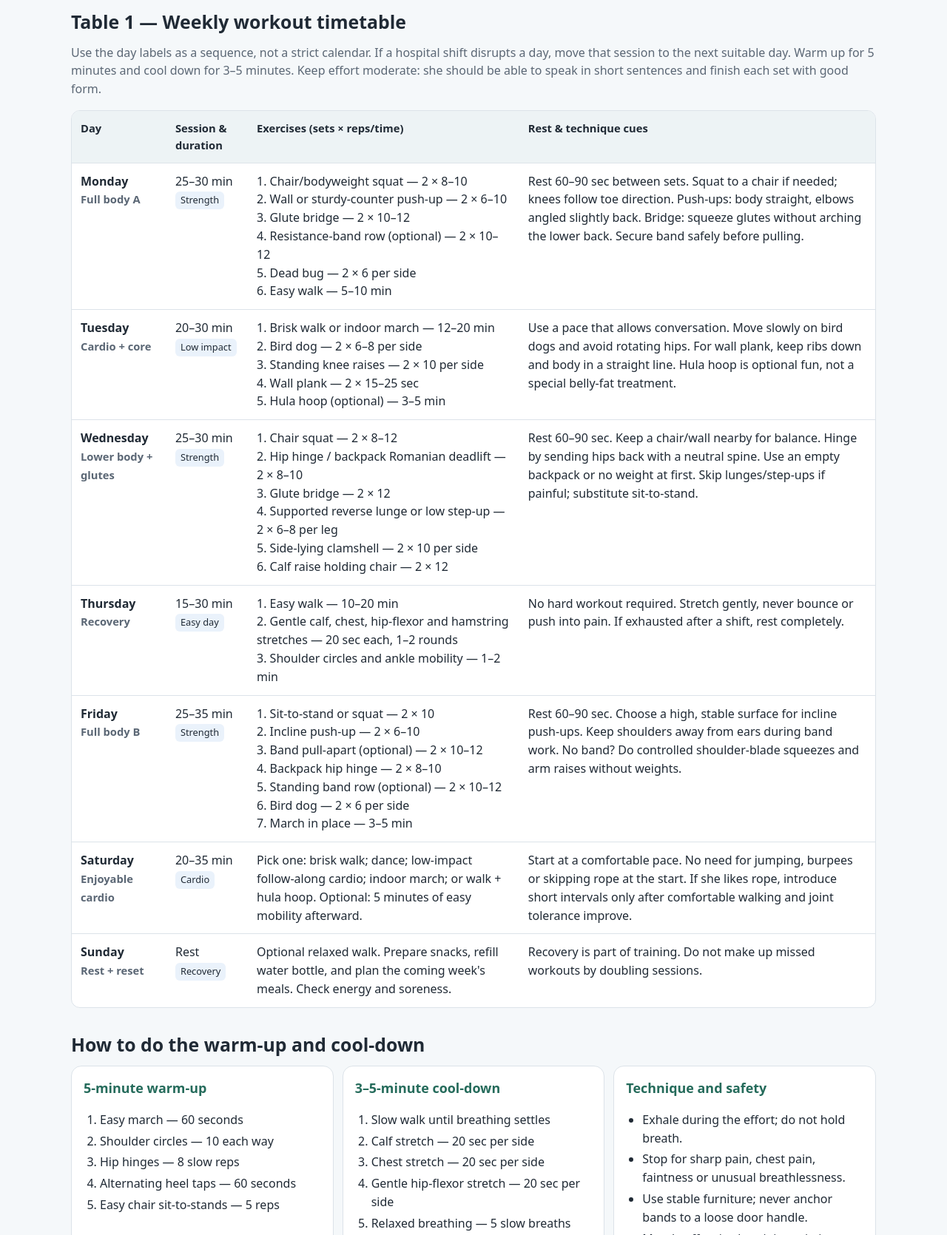
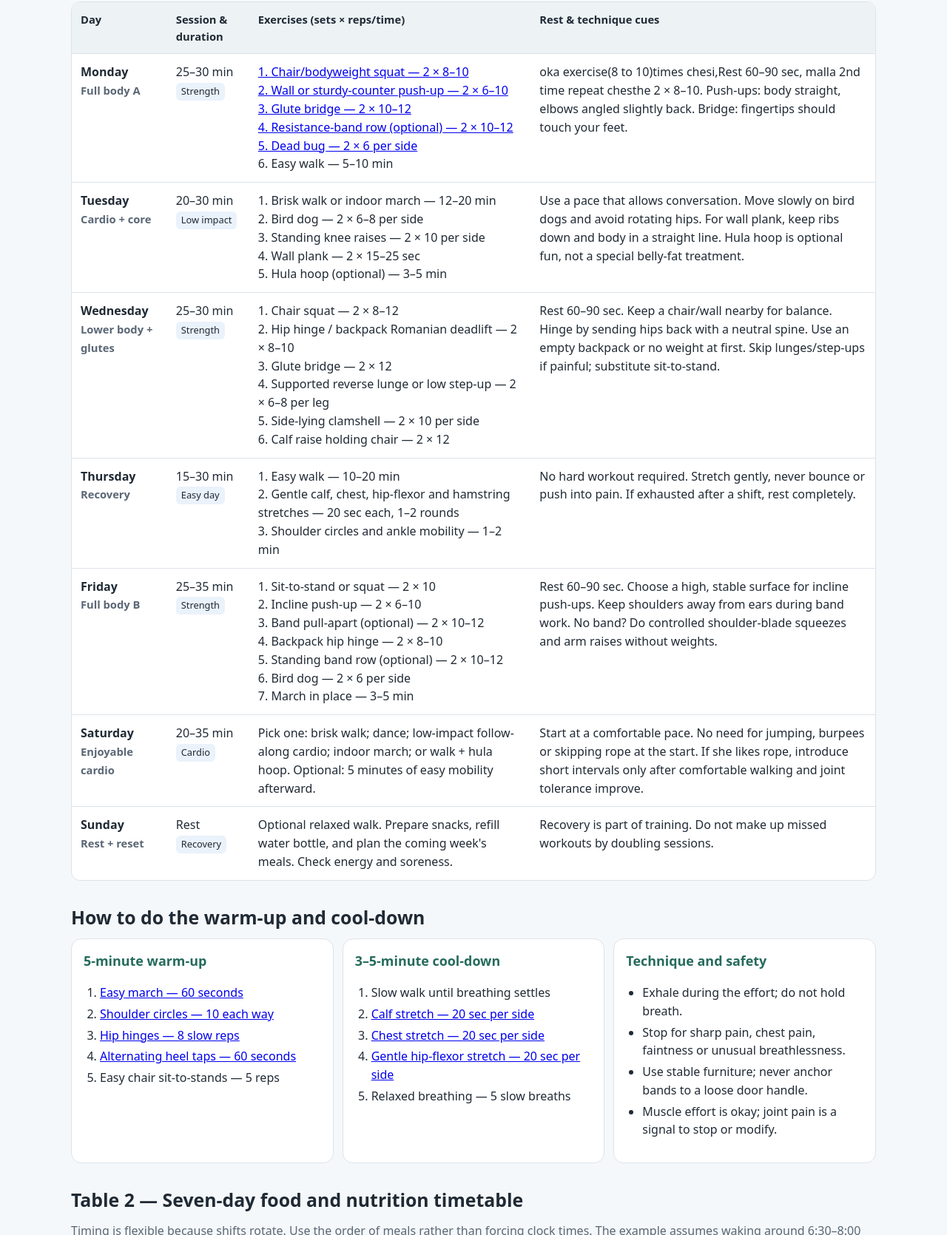
Before and after one commit to Tharun-Akuthota/Tharun-Akuthota, a plain HTML site: page index.html in a window 1280 px wide. Shown: the part 626-2296 px from the top of the page at 74% size. Drawn offline with Linux system fonts and the light colour scheme.

Commit message:
Enhance exercise details with links and instructions
Updated exercise descriptions to include video links and modified rest instructions for clarity.

```diff
--- a/index.html
+++ b/index.html
@@ -26,7 +26,6 @@ footer{border-top:1px solid var(--line);padding-top:16px;margin-top:30px;color:v
 <p><strong>Profile:</strong> 23 years · 165 cm · 73 kg · flexible diet · beginner · home equipment optional</p>
 </div></header>
 <main>
-<div class="notice"><strong>About the February 1 goal:</strong> From October 15 to February 1 is about 15½ weeks. Losing 18 kg in that time would require an aggressive pace and is not a safe promise. A common gradual rate is roughly 0.25–0.75 kg/week, varying by person. Treat February 1 as a progress review, not a deadline to force 55 kg. At 165 cm, 55 kg is within the usual adult BMI range, but health, strength, menstrual health and sustainability matter too.</div>
 <div class="intro">
 <div class="stat"><strong>Workout</strong><span>20–40 minutes initially; build gradually</span></div>
 <div class="stat"><strong>Daily movement</strong><span>Build toward 10,000 steps; start from current baseline</span></div>
@@ -41,13 +40,13 @@ footer{border-top:1px solid var(--line);padding-top:16px;margin-top:30px;color:v
 <thead><tr><th>Day</th><th>Session & duration</th><th>Exercises (sets × reps/time)</th><th>Rest & technique cues</th></tr></thead>
 <tbody>
 <tr><td>Monday<br><span class="muted">Full body A</span></td><td>25–30 min<br><span class="tag">Strength</span></td><td>
-1. Chair/bodyweight squat — 2 × 8–10<br>
-2. Wall or sturdy-counter push-up — 2 × 6–10<br>
-3. Glute bridge — 2 × 10–12<br>
-4. Resistance-band row (optional) — 2 × 10–12<br>
-5. Dead bug — 2 × 6 per side<br>
+<a href='https://www.youtube.com/shorts/0zoF1GynOuU'>1. Chair/bodyweight squat — 2 × 8–10</a><br>
+<a href='https://www.youtube.com/shorts/9lWJIt7Ar3M'>2. Wall or sturdy-counter push-up — 2 × 6–10</a><br>
+<a href ='https://www.youtube.com/watch?v=YRqoIM0u0PY'>3. Glute bridge — 2 × 10–12</a><br>
+<a href='https://www.youtube.com/watch?v=whSXi-EXbqI'>4. Resistance-band row (optional) — 2 × 10–12</a><br>
+<a href='https://www.youtube.com/watch?v=jwB-ga-BXh0'>5. Dead bug — 2 × 6 per side</a><br>
 6. Easy walk — 5–10 min
-</td><td>Rest 60–90 sec between sets. Squat to a chair if needed; knees follow toe direction. Push-ups: body straight, elbows angled slightly back. Bridge: squeeze glutes without arching the lower back. Secure band safely before pulling.</td></tr>
+</td><td>oka exercise(8 to 10)times chesi,Rest 60–90 sec, malla 2nd time repeat chesthe 2 × 8–10. Push-ups: body straight, elbows angled slightly back. Bridge: fingertips should touch your feet.</td></tr>
 <tr><td>Tuesday<br><span class="muted">Cardio + core</span></td><td>20–30 min<br><span class="tag">Low impact</span></td><td>
 1. Brisk walk or indoor march — 12–20 min<br>
 2. Bird dog — 2 × 6–8 per side<br>
@@ -83,8 +82,8 @@ footer{border-top:1px solid var(--line);padding-top:16px;margin-top:30px;color:v
 
 <h2>How to do the warm-up and cool-down</h2>
 <div class="grid">
-<div class="card"><h3>5-minute warm-up</h3><ol><li>Easy march — 60 seconds</li><li>Shoulder circles — 10 each way</li><li>Hip hinges — 8 slow reps</li><li>Alternating heel taps — 60 seconds</li><li>Easy chair sit-to-stands — 5 reps</li></ol></div>
-<div class="card"><h3>3–5-minute cool-down</h3><ol><li>Slow walk until breathing settles</li><li>Calf stretch — 20 sec per side</li><li>Chest stretch — 20 sec per side</li><li>Gentle hip-flexor stretch — 20 sec per side</li><li>Relaxed breathing — 5 slow breaths</li></ol></div>
+<div class="card"><h3>5-minute warm-up</h3><ol><li><a href='https://www.youtube.com/shorts/1gQ7OjSnHTw'>Easy march — 60 seconds</a></li><li><a href='https://www.youtube.com/watch?v=OW-3qjXeoRM'>Shoulder circles — 10 each way</a></li><li><a href='https://www.youtube.com/shorts/PlprL_aoi-M'>Hip hinges — 8 slow reps</a></li><li><a href='https://www.instagram.com/reels/C6MaQb5vr6s/'>Alternating heel taps — 60 seconds</a></li><li>Easy chair sit-to-stands — 5 reps</li></ol></div>
+<div class="card"><h3>3–5-minute cool-down</h3><ol><li>Slow walk until breathing settles</li><li><a href='https://www.youtube.com/watch?v=y01ri_43G50'>Calf stretch — 20 sec per side</a></li><li><a href='https://www.youtube.com/watch?v=ICi4iiAn_n4'>Chest stretch — 20 sec per side</a></li><li><a href='https://www.youtube.com/watch?v=DXuStgWuJV8'>Gentle hip-flexor stretch — 20 sec per side</a></li><li>Relaxed breathing — 5 slow breaths</li></ol></div>
 <div class="card"><h3>Technique and safety</h3><ul><li>Exhale during the effort; do not hold breath.</li><li>Stop for sharp pain, chest pain, faintness or unusual breathlessness.</li><li>Use stable furniture; never anchor bands to a loose door handle.</li><li>Muscle effort is okay; joint pain is a signal to stop or modify.</li></ul></div>
 </div>
 
@@ -126,7 +125,6 @@ footer{border-top:1px solid var(--line);padding-top:16px;margin-top:30px;color:v
 <tr><td>Weeks 7–10<br>Nov 26–Dec 23</td><td>Try 2–3 sets for key movements. Use a slightly stronger band or light backpack only if technique is controlled.</td><td>Aim toward 150 min/week of moderate activity across walks and cardio, building gradually.</td><td>Review weight trend, waist, energy and hunger. Adjust portions modestly only if progress stalls for several weeks.</td></tr>
 <tr><td>Weeks 11–15½<br>Dec 24–Feb 1</td><td>Keep strength sessions consistent; progress one variable at a time (reps, sets, resistance or control).</td><td>Maintain a sustainable step average; 10k is a goal, not a pass/fail rule.</td><td>Keep the routine through holidays and shifts. Review progress on Feb 1 and set the next realistic phase.</td></tr>
 </tbody></table></div>
-<p class="muted">The dates are approximate. If starting later, continue the same sequence rather than rushing through phases. Weight change will not be linear and cannot be guaranteed.</p>
 
 <h2 id="tracking">Daily checklist and weekly review</h2>
 <div class="grid">
@@ -140,15 +138,5 @@ footer{border-top:1px solid var(--line);padding-top:16px;margin-top:30px;color:v
 </div>
 <div class="card"><h3>Weekly check-in</h3><ul><li>Weight: once a week, same conditions; compare trends over 3–4 weeks.</li><li>Waist: every 2–4 weeks, same measuring point and posture.</li><li>Strength: note reps and band/backpack used.</li><li>Energy, hunger, sleep, soreness and menstrual regularity.</li><li>Do not use daily scale changes to judge success.</li></ul></div>
 </div>
-
-<h2>Important safety notes</h2>
-<ul>
-<li>She is 165 cm and 73 kg (BMI approximately 26.8); BMI is only a screening measure, not a full health assessment. A 55 kg target corresponds to BMI approximately 20.2, but the timeline should remain flexible.</li>
-<li>Do not promise spot reduction of belly, side or butt fat. Core exercises strengthen the trunk but do not selectively burn fat in that area. Body shape is also influenced by genetics.</li>
-<li>Do not force 10,000 steps from day one if she is currently inactive. Build from her baseline and reduce the target temporarily if pain or excessive fatigue develops.</li>
-<li>Stop exercise and seek urgent medical care for chest pain, fainting or severe/unusual breathlessness. Seek personalised advice before starting if pregnant/postpartum, recovering from injury, or managing a chronic condition, eating disorder history or significant menstrual irregularity.</li>
-<li>If she develops persistent dizziness, marked fatigue, menstrual changes or rapid unintended weight loss, stop restrictive dieting and consult a qualified clinician/dietitian.</li>
-</ul>
-<footer><strong>Use this as a repeatable template, not a rigid rulebook.</strong> Consistency, adequate food, progressive strength work, walking, sleep and recovery matter more than a perfect schedule. Lemon water, hula hoops and any single exercise are optional; none is a shortcut to fat loss.</footer>
 </main>
 </body></html>
```
